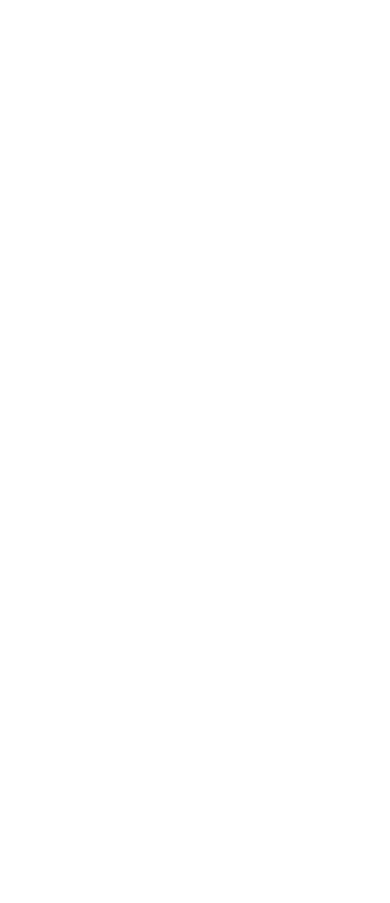
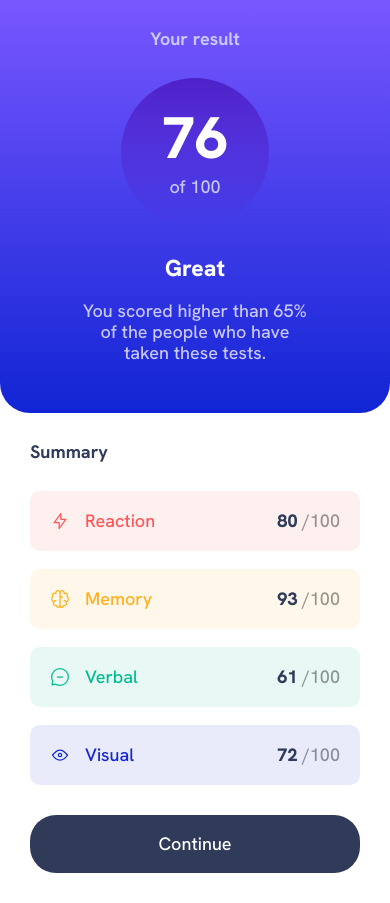
Before and after one commit to AnouckGaloppin/syntra-results-2024, a website: page index.html in a window 390 px wide. Before the commit the page ends 844 px from the top, so only its background shows below. Drawn offline with nearby package versions, Linux system fonts and the light colour scheme; a web font is replaced by a local one.

Commit message:
mobile done

```diff
--- a/index.html
+++ b/index.html
@@ -8,8 +8,43 @@
   </head>
   <body>
     <main>
-      <section></section>
-      <section></section>
+      <section>
+        <h1>Your result</h1>
+        <div>
+          <h3>76</h3>
+          <h4>of 100</h4>
+        </div>
+        <h2>Great</h2>
+        <p>
+          You scored higher than 65% of the people who have taken these tests.
+        </p>
+      </section>
+      <section>
+        <h1>Summary</h1>
+        <ul>
+          <li>
+            <img src="/icon-reaction.svg" alt="" />
+            <p>Reaction</p>
+            <p><strong>80</strong> /100</p>
+          </li>
+          <li>
+            <img src="/icon-memory.svg" alt="" />
+            <p>Memory</p>
+            <p><strong>93</strong> /100</p>
+          </li>
+          <li>
+            <img src="/icon-verbal.svg" alt="" />
+            <p>Verbal</p>
+            <p><strong>61</strong> /100</p>
+          </li>
+          <li>
+            <img src="/icon-visual.svg" alt="" />
+            <p>Visual</p>
+            <p><strong>72</strong> /100</p>
+          </li>
+        </ul>
+        <a href="#">Continue</a>
+      </section>
     </main>
   </body>
 </html>
--- a/style.css
+++ b/style.css
@@ -1,4 +1,5 @@
 @import url("https://cdn.jsdelivr.net/npm/reset-css@5.0.2/reset.min.css");
+@import url("https://fonts.googleapis.com/css2?family=Hanken+Grotesk:ital,wght@0,100..900;1,100..900&family=Hind+Madurai&family=Inter:ital,opsz,wght@0,14..32,100..900;1,14..32,100..900&family=Montserrat:wght@100..900&display=swap");
 
 :root {
   font-size: 62.5%;
@@ -16,7 +17,137 @@
 }
 * {
   box-sizing: border-box;
+  margin: 0;
 }
-h1 {
-  background-color: var(--OrangeyYellow);
+main {
+  display: grid;
+  font-family: "Hanken Grotesk", sans-serif;
+  font-size: 1.8rem;
+  font-weight: 500;
+  section {
+    padding: 3rem;
+    &:nth-child(1) {
+      background-image: linear-gradient(
+        var(--LightSlateBlue),
+        var(--CobaltBlue)
+      );
+      border-radius: 0 0 3rem 3rem;
+      text-align: center;
+      color: white;
+      h1 {
+        color: var(--LightLavender);
+        font-weight: 700;
+      }
+      div {
+        display: flex;
+        flex-direction: column;
+        justify-content: center;
+        gap: 1rem;
+        margin: 3rem auto;
+        width: 45%;
+        aspect-ratio: 1/1;
+        border-radius: 50%;
+        background-image: linear-gradient(
+          var(--VioletBlue),
+          var(--PersianBlue)
+        );
+        h3 {
+          font-size: 15vw;
+          font-weight: 800;
+        }
+        h4 {
+          color: var(--LightLavender);
+        }
+      }
+      h2 {
+        font-size: 2.3rem;
+        font-weight: 800;
+      }
+      p {
+        color: var(--LightLavender);
+        width: 70%;
+        margin: 2rem auto;
+        line-height: 2.1rem;
+      }
+    }
+    &:nth-child(2) {
+      h1 {
+        color: var(--DarkGrayBlue);
+        font-weight: 700;
+      }
+      ul {
+        margin: 3rem 0;
+        display: grid;
+        gap: 1.8rem;
+        li {
+          display: flex;
+          align-items: center;
+          gap: 1.5rem;
+          padding: 2rem;
+          border-radius: 1rem;
+          &:nth-child(1) {
+            background-color: color-mix(
+              in hsl,
+              var(--LightRed) 10%,
+              transparent 100%
+            );
+            color: var(--LightRed);
+          }
+          &:nth-child(2) {
+            background-color: color-mix(
+              in hsl,
+              var(--OrangeyYellow) 10%,
+              transparent 100%
+            );
+            color: var(--OrangeyYellow);
+          }
+          &:nth-child(3) {
+            background-color: color-mix(
+              in hsl,
+              var(--GreenTeal) 10%,
+              transparent 100%
+            );
+            color: var(--GreenTeal);
+          }
+          &:nth-child(4) {
+            background-color: color-mix(
+              in hsl,
+              var(--CobaltBlue) 10%,
+              transparent 100%
+            );
+            color: var(--CobaltBlue);
+          }
+          /* ONDERSTAANDE ZEER BELANGRIJK OM TE KENNEN!
+          ookal kan dit ook met justify-content: space-between*/
+          p {
+            &:nth-of-type(1) {
+              margin-right: auto;
+            }
+            &:nth-of-type(2) {
+              color: rgba(0, 0, 0, 0.4);
+              strong {
+                font-weight: 800;
+                color: var(--DarkGrayBlue);
+              }
+            }
+          }
+        }
+      }
+      a {
+        display: flex;
+        padding: 2rem;
+        border-radius: 2.6rem;
+        text-decoration: none;
+        background-color: var(--DarkGrayBlue);
+        color: white;
+        justify-content: center;
+        &:hover {
+          background-image: linear-gradient(
+            var(--LightSlateBlue),
+            var(--CobaltBlue)
+          );
+        }
+      }
+    }
+  }
 }
```
Also changed, not shown: public/icon-memory.svg (added), public/icon-reaction.svg (added), public/icon-verbal.svg (added), public/icon-visual.svg (added).
